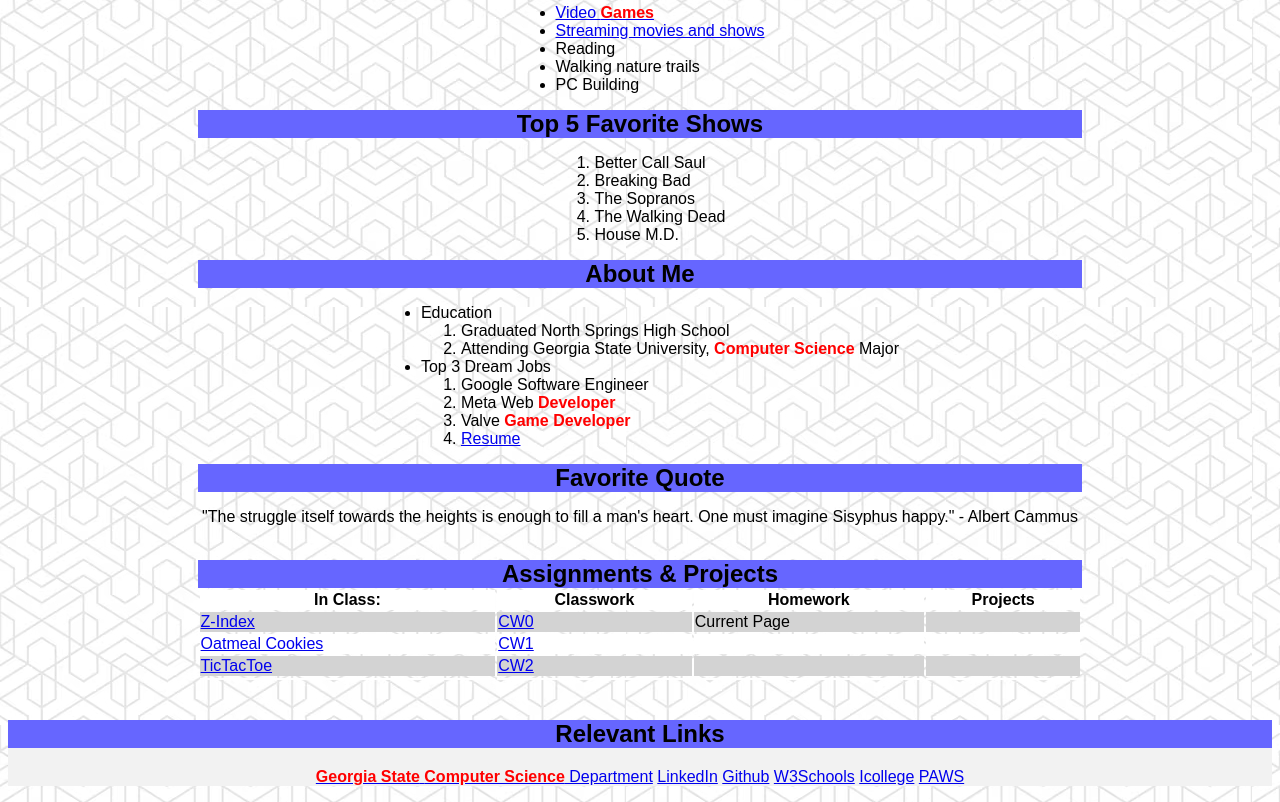
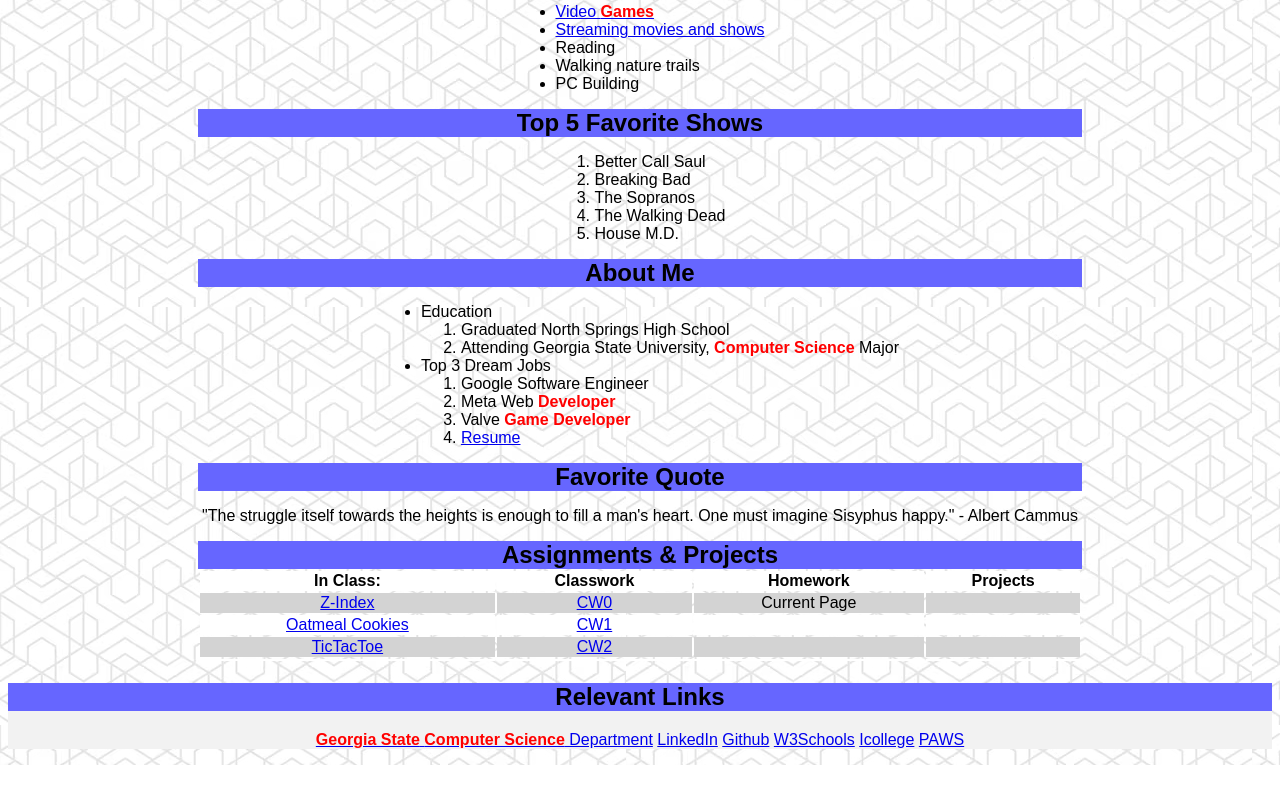
Before and after one commit to TobeyG2003/Web-Programming, a plain HTML site: page homepage/index.html in a window 1280 px wide. Shown: the part 529-1331 px from the top of the page. After the commit the page ends 1294 px from the top, so only its background shows below. Drawn offline with Linux system fonts and the light colour scheme.

Commit message:
Add files via upload

```diff
--- a/homepage/index.html
+++ b/homepage/index.html
@@ -1,6 +1,7 @@
-<html>
+<!DOCTYPE html>
+<html lang="en">
 <head>
-<link rel="stylesheet" href="style.css" />
+<link rel="stylesheet" href="style.css">
 <title>My First Homepage</title>
 </head>
 <body>
@@ -8,12 +9,11 @@
 <h1>Tobey Gray's Home Page</h1>
 <h2> Welome to my Homepage! </h2>
 </header>
-</body>
 	<div class = "photo">
     <img src="./photo.jpg" alt="me">
 	<p>Tobey Gray</p>
 	</div>
-	</br>
+
 	<div class = "hobbies">
 	<h2>Hobbies</h2>
 	</div>
@@ -24,7 +24,7 @@
 		<li>Walking nature trails</li>
 		<li>PC Building</li>
 	</ul>
-	</br>
+
 	<div class = "top5">
 	<h2>Top 5 Favorite Shows</h2>
 	</div>
@@ -35,7 +35,7 @@
 		<li>The Walking Dead</li>
 		<li>House M.D.</li>
 	</ol>
-	</br>
+
 	<div class = "aboutme">
 	<h2>About Me</h2>
 	</div>
@@ -52,15 +52,16 @@
 				<li>Meta Web <span>Developer</span></li>
 				<li>Valve <span>Game</span> <span>Developer</span></li>
 				<li><a href = "./resume.pdf">Resume</a></li>
+			</ol>
 		</li>
 	</ul>
-	</br>
+
 	<div class = "quote">
 	<h2>Favorite Quote</h2>
 	<p>"The struggle itself towards the heights is enough to fill a man's heart.
 	One must imagine Sisyphus happy." - Albert Cammus</p>
 	</div>
-	</br>
+
 	<div class = "assign">
 	<h2>Assignments & Projects</h2>
 	<table class = "myTable">
@@ -93,7 +94,6 @@
 		</tr>
 	</table>
 	</div>
-	</br>
 	<footer>
 	<h2>Relevant Links</h2>
 	<p><a href = "http://www.cs.gsu.edu/"><span>Georgia State</span> <span>Computer Science</span> Department</a>
@@ -103,4 +103,5 @@
 	<a href = "https://gastate.view.usg.edu/d2l/home">Icollege</a>
 	<a href = "https://pawsportal.gsu.edu/">PAWS</a></p>
 	</footer>
+	</body>
 </html>
```
